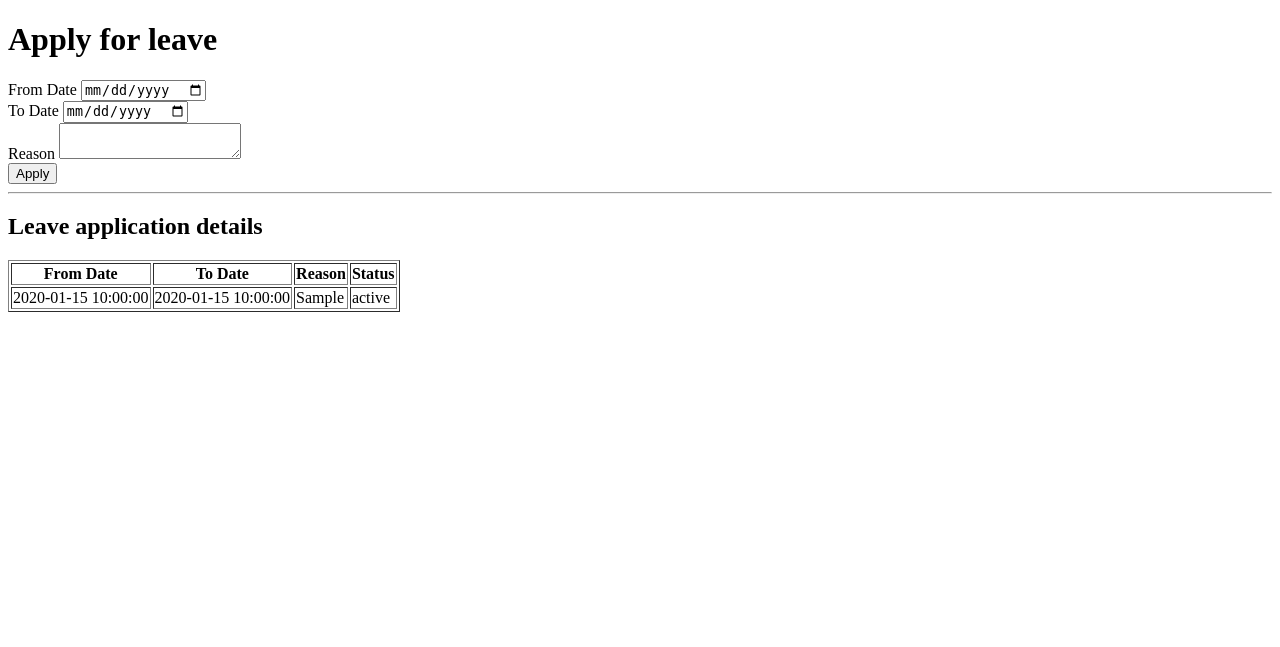
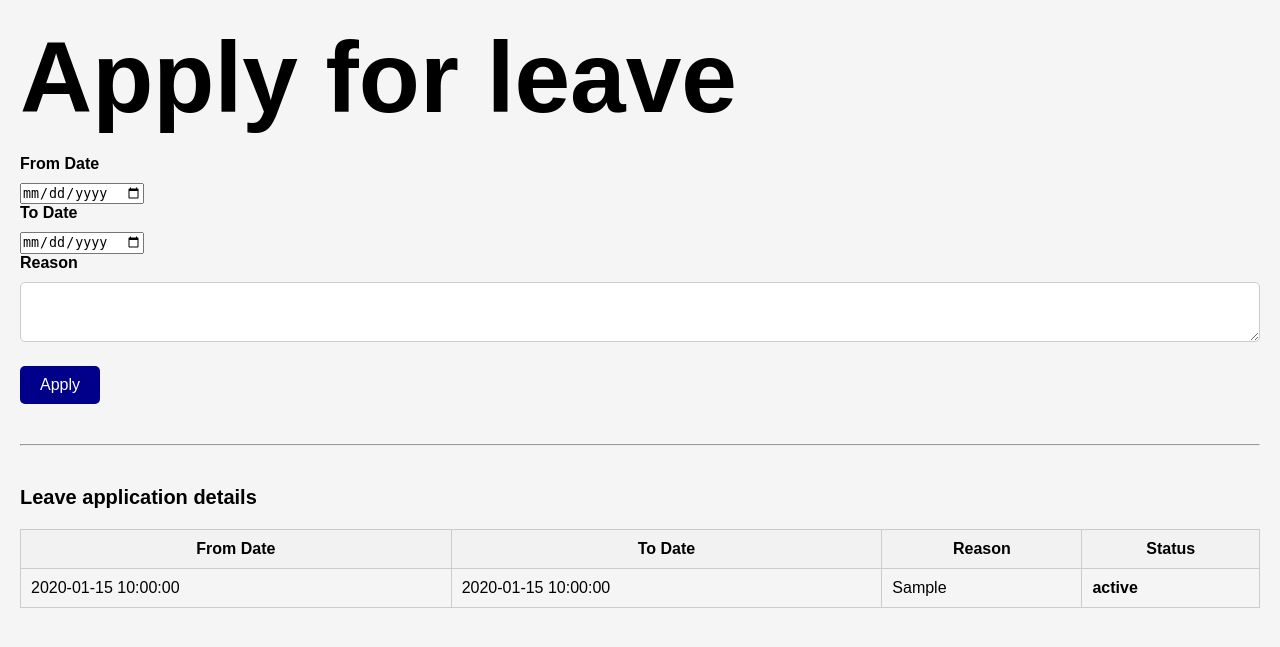
Before and after one commit to andrewsudardjo/EmployeeLeave, a PHP site: page /apply-leave.php in a window 1280 px wide. Shown: the top 647 px of the page. Run offline with PHP 8.4, Linux system fonts and the light colour scheme; the visitor is signed in with stand-in values (Sample User, id 1); tables that the repository leaves empty or names only in its code hold one stand-in row (values such as "Sample post").

Commit message:
Update apply-leave.php

```diff
--- a/apply-leave.php
+++ b/apply-leave.php
@@ -1,3 +1,10 @@
+<!DOCTYPE html>
+<html lang="en">
+<head>
+    <link href="applyLeave.css" rel="stylesheet">
+    <title>Employee | Apply Leave</title>
+</head>
+<body>
 
 <?php
 session_start();
@@ -5,7 +12,7 @@
 
 $user_id = $_SESSION['user_id'];
 
-    if($_SERVER['REQUEST_METHOD'] == 'POST'){
+if ($_SERVER['REQUEST_METHOD'] == 'POST') {
     $from_date = $_POST['fromdate'];
     $to_date = $_POST['todate'];
     $reason = $_POST['reason'];
@@ -16,21 +23,13 @@
 }
 
 $test = $pdo->prepare('SELECT reason, from_date, to_date, status FROM leaveapp WHERE user_id = :user_id ORDER BY from_date DESC');
-
 $test->execute(['user_id' => $user_id]);
 $leave_requests = $test->fetchAll(PDO::FETCH_ASSOC);
 ?>
 
-
-<!DOCTYPE html>
-<html lang="en">
-<head>
-    <title>Employee | Apply Leave</title>
-</
-head>
-<body>
 <h1>Apply for leave</h1>
 <form method="post">
+    <div class="input-field col m6 s12">
         <label for="fromdate">From Date</label>
         <input placeholder="" id="mask1" name="fromdate" class="masked" type="date">
     </div>
@@ -55,9 +54,9 @@ head>
     </tr>
     <?php foreach ($leave_requests as $request): ?>
         <tr>
-			<td><?php echo htmlspecialchars($request['from_date']);?></td>
-			<td><?php echo htmlspecialchars($request['to_date']);?></td>
-			<td><?php echo htmlspecialchars($request['reason']);?></td>
+            <td><?php echo htmlspecialchars($request['from_date']); ?></td>
+            <td><?php echo htmlspecialchars($request['to_date']); ?></td>
+            <td><?php echo htmlspecialchars($request['reason']); ?></td>
             <td>
                 <?php
                 $status = htmlspecialchars($request['status']);
@@ -69,19 +68,14 @@ head>
                         $color = 'red';
                         break;
                     default:
-            $color = 'black'; // default color
+                        $color = 'black';
                         break;
                 }
                 ?>
                 <span style="color: <?php echo $color; ?>"><?php echo $status; ?></span>
             </td>
-
-
-
-
         </tr>
-	<?php endforeach;?>
-
+    <?php endforeach; ?>
 </table>
 
 </body>
```
Lines whose indentation alone changed are shown as unchanged.
